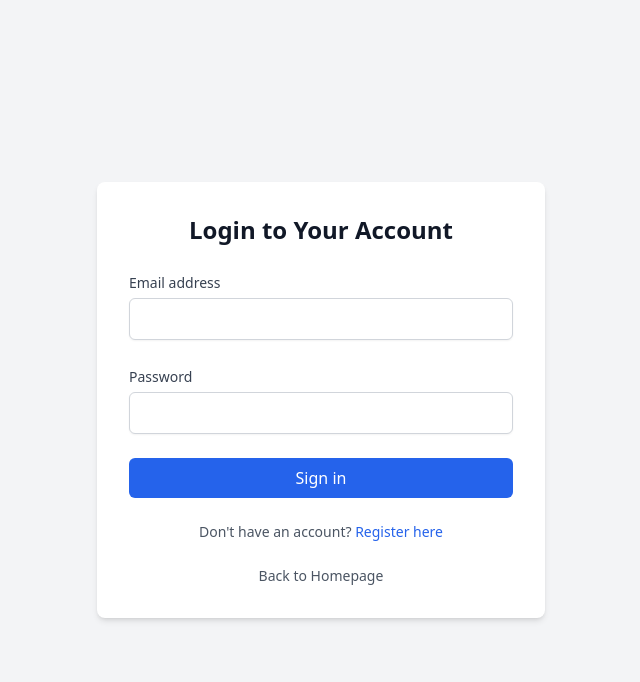
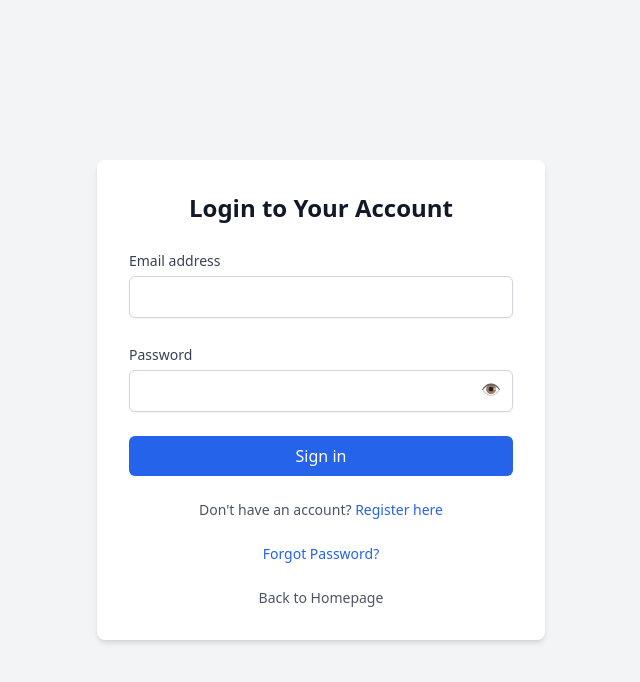
Before and after one commit to netrasarma/pvc-pro-web, a Flask app: page /login in a window 1280 px wide. Shown: the top 682 px of the page, without its empty margins (319-959 px from the left). Run offline with Flask 3, Linux system fonts and the light colour scheme; some libraries are stand-ins or nearby versions.

Commit message:
Update login.html

```diff
--- a/templates/login.html
+++ b/templates/login.html
@@ -1,7 +1,7 @@
 <!DOCTYPE html>
 <html lang="en">
 <head>
-    <meta charset="UTF-8">
+    <meta charset="UTF-8" />
     <title>Login - PVC Pro</title>
     <script src="https://cdn.tailwindcss.com"></script>
 </head>
@@ -18,7 +18,12 @@
             </div>
             <div>
                 <label for="password" class="text-sm font-medium text-gray-700">Password</label>
-                <input id="password" name="password" type="password" autocomplete="current-password" required class="w-full px-3 py-2 mt-1 border border-gray-300 rounded-md shadow-sm focus:outline-none focus:ring-blue-500 focus:border-blue-500">
+                <div class="relative">
+                    <input id="password" name="password" type="password" autocomplete="current-password" required class="w-full px-3 py-2 mt-1 border border-gray-300 rounded-md shadow-sm focus:outline-none focus:ring-blue-500 focus:border-blue-500">
+                    <button type="button" id="togglePassword" class="absolute right-3 top-1/2 transform -translate-y-1/2 text-gray-500 hover:text-gray-700 focus:outline-none">
+                        👁️
+                    </button>
+                </div>
             </div>
             <div>
                 <button type="submit" class="w-full px-4 py-2 text-white bg-blue-600 rounded-md hover:bg-blue-700 focus:outline-none focus:ring-2 focus:ring-offset-2 focus:ring-blue-500">
@@ -29,7 +34,69 @@
         <p class="text-sm text-center text-gray-600">
             Don't have an account? <a href="/register" class="font-medium text-blue-600 hover:text-blue-500">Register here</a>
         </p>
+        <button type="button" class="text-sm text-center text-blue-600 hover:underline block mx-auto" onclick="showForgotPasswordPopup()">Forgot Password?</button>
         <a href="/" class="text-sm text-center text-gray-600 hover:underline mt-4 block">Back to Homepage</a>
     </div>
+
+    <!-- Forgot Password Popup -->
+    <div id="forgotPasswordPopup" class="fixed inset-0 bg-black bg-opacity-50 flex items-center justify-center hidden">
+        <div class="bg-white rounded-lg p-6 w-96">
+            <h2 class="text-xl font-bold mb-4">Reset Password</h2>
+            <p class="mb-4">Enter your email address and we'll send you a password reset link.</p>
+            <input type="email" id="forgotEmail" placeholder="Email address" class="w-full px-3 py-2 border border-gray-300 rounded mb-4" />
+            <div id="forgotPasswordMessage" class="mb-4 text-sm"></div>
+            <div class="flex justify-end space-x-2">
+                <button onclick="hideForgotPasswordPopup()" class="px-4 py-2 bg-gray-300 rounded hover:bg-gray-400">Cancel</button>
+                <button onclick="sendForgotPassword()" class="px-4 py-2 bg-blue-600 text-white rounded hover:bg-blue-700">Send Reset Link</button>
+            </div>
+        </div>
+    </div>
+
+    <script>
+        const togglePassword = document.getElementById('togglePassword');
+        const password = document.getElementById('password');
+
+        togglePassword.addEventListener('click', function () {
+            const type = password.getAttribute('type') === 'password' ? 'text' : 'password';
+            password.setAttribute('type', type);
+            this.textContent = type === 'password' ? '👁️' : '🙈';
+        });
+
+        function showForgotPasswordPopup() {
+            document.getElementById('forgotPasswordPopup').classList.remove('hidden');
+            document.getElementById('forgotPasswordMessage').textContent = '';
+            document.getElementById('forgotEmail').value = '';
+        }
+        function hideForgotPasswordPopup() {
+            document.getElementById('forgotPasswordPopup').classList.add('hidden');
+        }
+        async function sendForgotPassword() {
+            const email = document.getElementById('forgotEmail').value.trim();
+            const messageDiv = document.getElementById('forgotPasswordMessage');
+            if (!email) {
+                messageDiv.textContent = 'Please enter your email address.';
+                messageDiv.style.color = 'red';
+                return;
+            }
+            try {
+                const response = await fetch('/forgot_password', {
+                    method: 'POST',
+                    headers: {'Content-Type': 'application/json'},
+                    body: JSON.stringify({email})
+                });
+                const data = await response.json();
+                if (response.ok) {
+                    messageDiv.textContent = data.message || 'Password reset link sent to your email!';
+                    messageDiv.style.color = 'green';
+                } else {
+                    messageDiv.textContent = data.error || 'Failed to send reset link. Please try again.';
+                    messageDiv.style.color = 'red';
+                }
+            } catch (error) {
+                messageDiv.textContent = 'Error sending request. Please try again.';
+                messageDiv.style.color = 'red';
+            }
+        }
+    </script>
 </body>
 </html>
```
